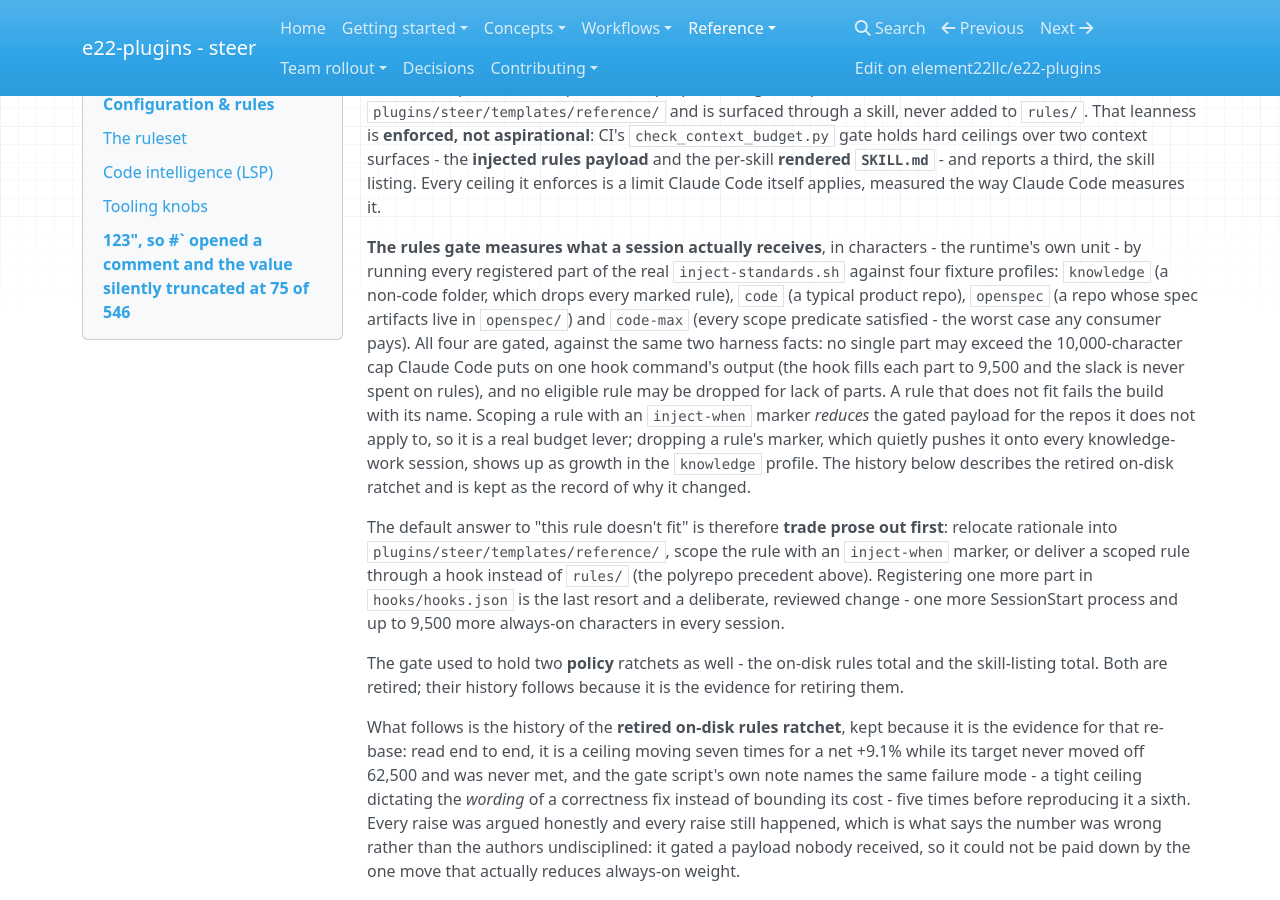
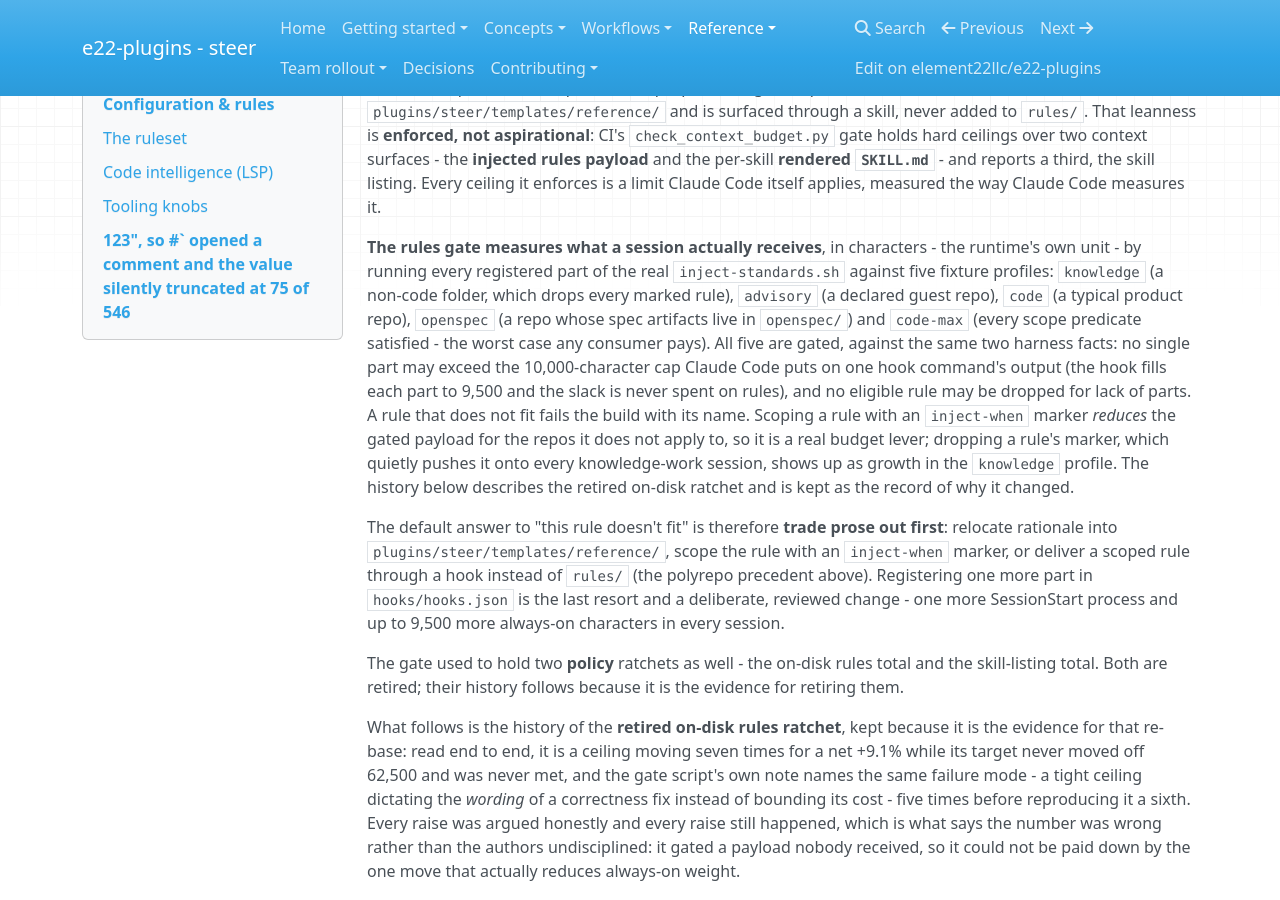
Before and after one commit to element22llc/e22-plugins, an MkDocs documentation site: the page built from docs/reference/configuration.md, in a window 1280 px wide and 900 px high, scrolled down 5383 px. Built offline with MkDocs 1.6.1, drawn with Linux system fonts in a browser that asks for light colours; nearby versions of some CDN libraries; some of the changed text lies outside the part shown.

Commit message:
fix(skills): align question-round prose found by the 7.11.0 audit
Mark a prototype-only question by its title in both /steer:spec surfaces
instead of `kind: decision`, which would route it into the PO bundle; give
/steer:questions the same blanket-"ok" guard /steer:spec has; correct two
stale lines in docs/reference/configuration.md. Records the audit round
and resolves its four ledger rows.

Co-Authored-By: Claude Opus 5.5 (1M context) <noreply@anthropic.com>

```diff
--- a/docs/reference/configuration.md
+++ b/docs/reference/configuration.md
@@ -178,11 +178,11 @@ Code itself applies, measured the way Claude Code measures it.
 
 **The rules gate measures what a session actually receives**, in characters -
 the runtime's own unit - by running every registered part of the real
-`inject-standards.sh` against four fixture profiles: `knowledge` (a non-code
-folder, which drops every marked rule), `code` (a typical product repo),
-`openspec` (a repo whose spec artifacts live in `openspec/`) and `code-max`
-(every scope predicate satisfied - the worst case any consumer pays).
-All four are gated, against the same two harness facts: no single part may
+`inject-standards.sh` against five fixture profiles: `knowledge` (a non-code
+folder, which drops every marked rule), `advisory` (a declared guest repo),
+`code` (a typical product repo), `openspec` (a repo whose spec artifacts live in
+`openspec/`) and `code-max` (every scope predicate satisfied - the worst case
+any consumer pays). All five are gated, against the same two harness facts: no single part may
 exceed the 10,000-character cap Claude Code puts on one hook command's output
 (the hook fills each part to 9,500 and the slack is never spent on rules), and
 no eligible rule may be dropped for lack of parts. A rule that does not fit
```
Also changed, not shown: other parts of docs/reference/configuration.md (+2 -2 lines), plugins/steer/skills/questions/SKILL.md (+2 -1 lines), plugins/steer/skills/spec/MODES.md (+2 -2 lines), plugins/steer/skills/spec/SKILL.md (+1 -1 lines), plugins/steer/templates/agents/skills/steer-questions/SKILL.md (+2 -1 lines), plugins/steer/templates/agents/skills/steer-spec/MODES.md (+2 -2 lines), plugins/steer/templates/agents/skills/steer-spec/SKILL.md (+1 -1 lines), 2 other files.
